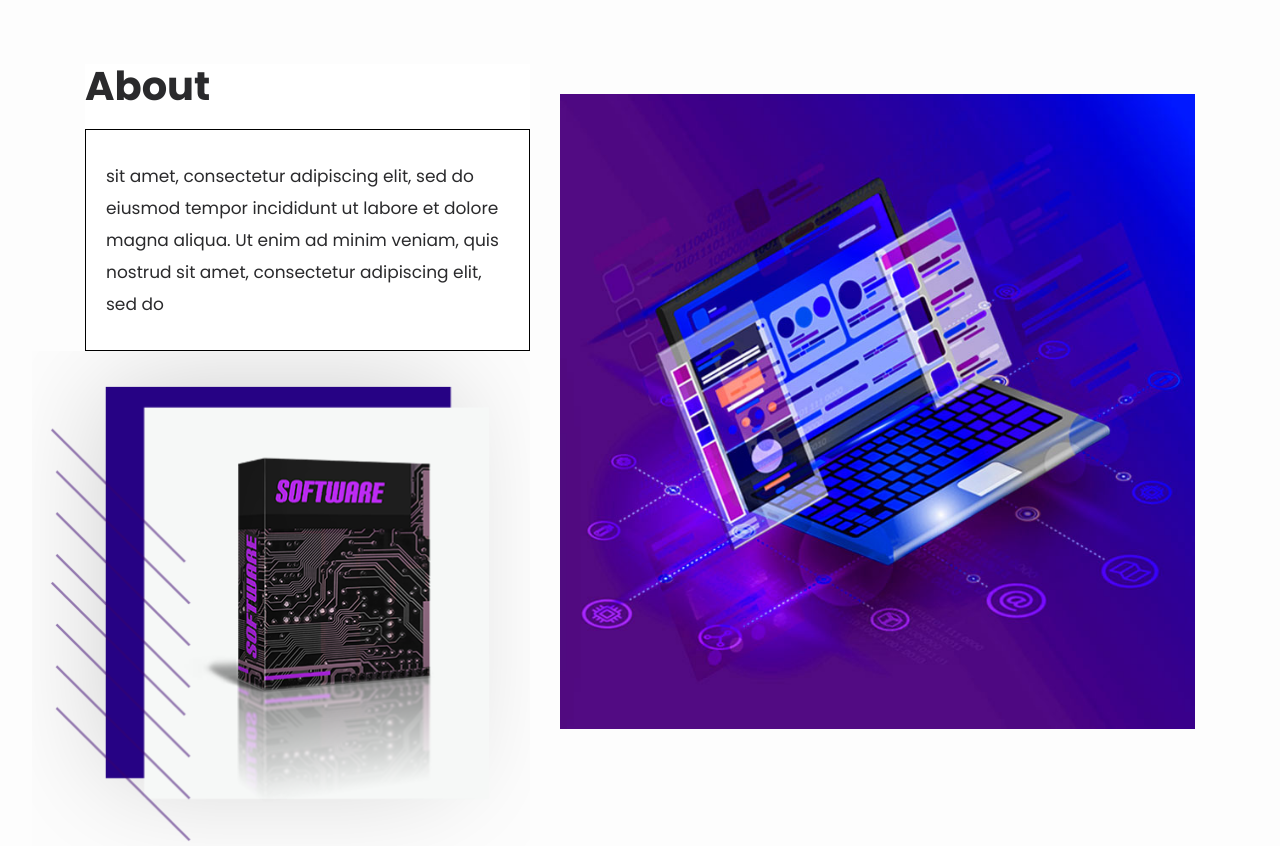
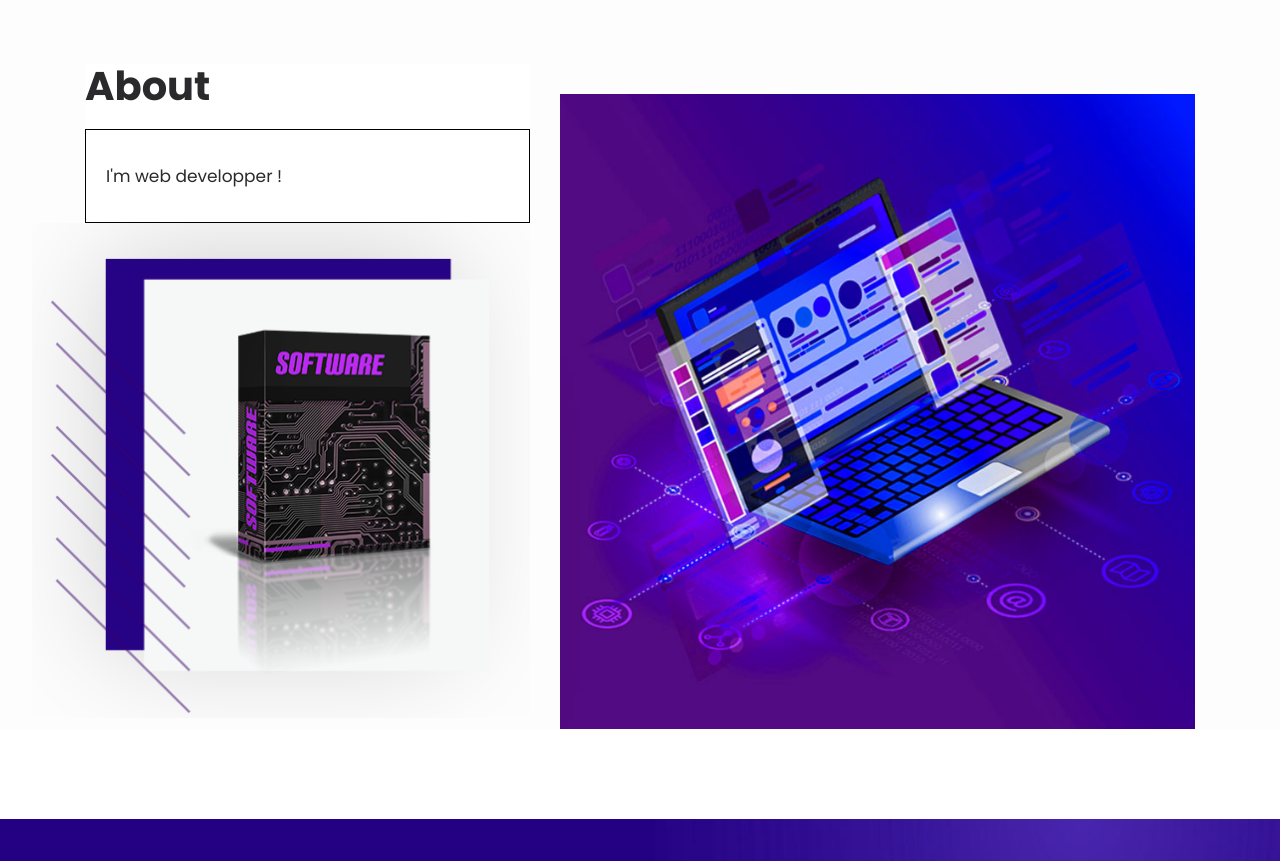
Before and after one commit to capocchi/StaticWebExample, a plain HTML site: page index.html in a window 1280 px wide. Shown: the part 980-1841 px from the top of the page. Drawn offline with nearby package versions, Linux system fonts and the light colour scheme; some packages are replaced by stand-ins of ours; files whose address does not match are found by name.

Commit message:
Add some about text

```diff
--- a/index.html
+++ b/index.html
@@ -155,7 +155,7 @@
                      <div class="col-md-12">
                         <div class="titlepage">
                            <h2>About</h2>
-                           <p> sit amet, consectetur adipiscing elit, sed do eiusmod tempor incididunt ut labore et dolore magna aliqua. Ut enim ad minim veniam, quis nostrud  sit amet, consectetur adipiscing elit, sed do </p>
+                           <p> I'm web developper ! </p>
                         </div>
                      </div>
                      <div class="col-md-12">
```
